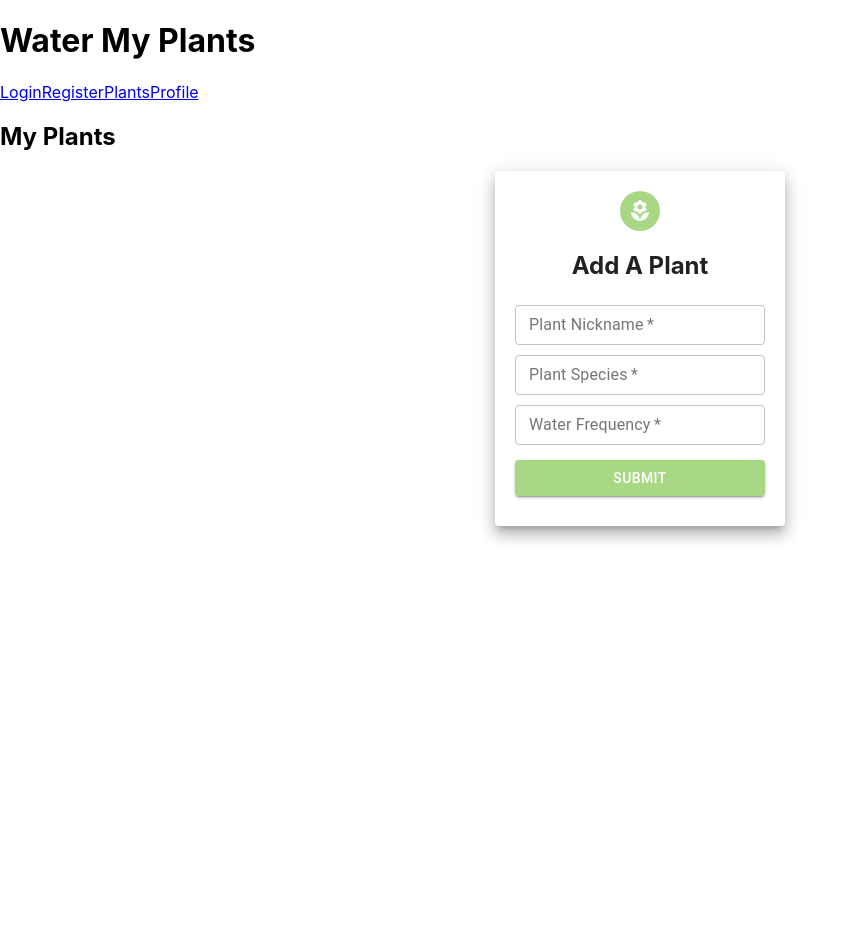
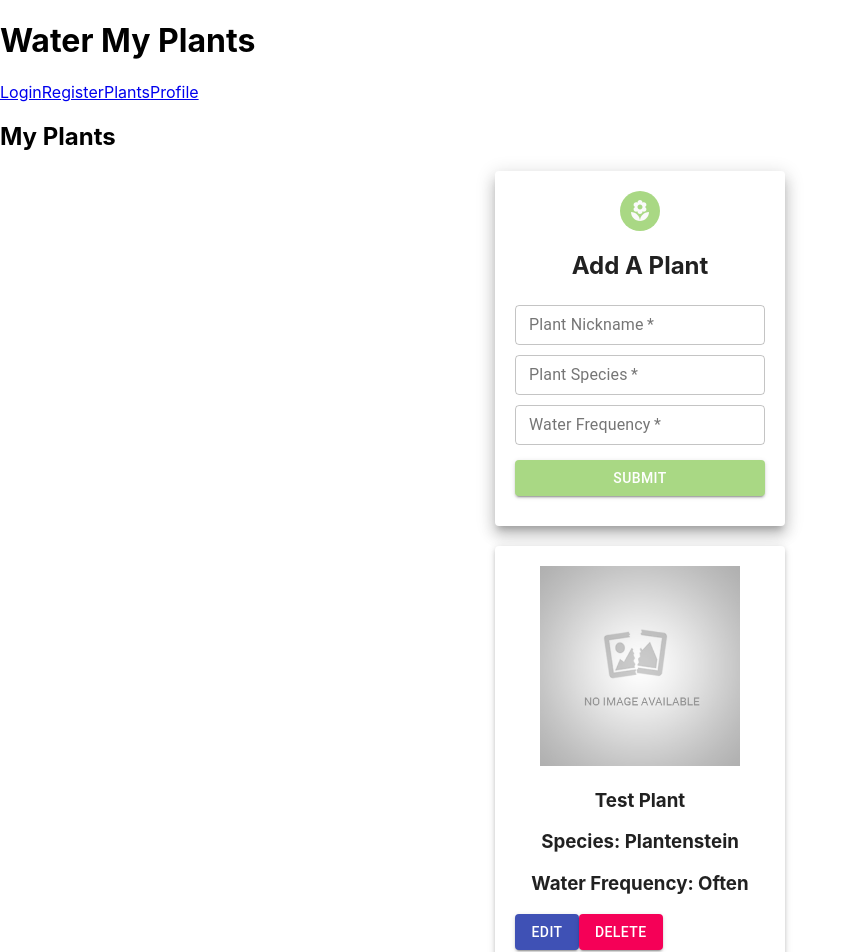
Before and after one commit to Water-My-Plants-tt2/Front-End, a React (Create React App) app in the folder water-my-plants/: page /plants in a window 1280 px wide. Shown: the top 952 px of the page, without its empty margins (0-856 px from the left). Before the commit the page ends 800 px from the top, so only its background shows below. Built offline with nearby package versions, Linux system fonts and the light colour scheme; no server answers; sample sign-in values are in the browser's storage.

Commit message:
Built Plant Card and set up mapping and initial styling

```diff
--- a/water-my-plants/src/components/MyPlants.js
+++ b/water-my-plants/src/components/MyPlants.js
@@ -1,6 +1,7 @@
 import React, { useEffect, useState } from 'react';
-// import axios from 'axios';
+import { axiosWithAuth } from '../utils/axios';
 import AddPlantForm from './AddPlantForm';
+import UserPlantCard from './UserPlantCard';
 
 //Landing Page after Login
 //Authenticated user can Create, Update and Delete a plant object. At a minimum, each plant must have the following properties:
@@ -26,6 +27,14 @@ const initialFormErrors = {
 	h2oFrequency: '',
 };
 
+const initialPlants = [
+	{
+		nickname: 'Test Plant',
+		species: 'Plantenstein',
+		h2oFrequency: 'Often',
+	},
+];
+
 // Set Submit button to disabled
 // Form validation will change this to false when validation passes
 const initialDisabled = false;
@@ -34,29 +43,43 @@ const initialDisabled = false;
 const MyPlants = () => {
 	const [formValues, setFormValues] = useState(initialFormValues);
 	const [formErrors /*setFormErrors*/] = useState(initialFormErrors);
-	// const [plants, setPlants] = useState(initialPlants);
+	const [plants, setPlants] = useState(initialPlants);
 	const [disabled /*setDisabled*/] = useState(initialDisabled);
 
 	const getPlants = () => {
-		// axios
-		// 	.get()
-		// 	.then()
-		// 	.catch((err) => {
-		// 		console.log(err);
-		// 	});
+		axiosWithAuth()
+			.get('/plants/9')
+			.then((res) => {
+				const data = res.data;
+				console.log(data);
+			})
+			.catch((err) => {
+				console.log(err);
+			});
 		console.log('useEffect is working');
 	};
 
 	const postNewPlant = (newPlant) => {
-		// axios
-		// 	.get()
-		// 	.then()
-		// 	.catch((err) => {
-		// 		console.log(err);
-		// 	});
+		axiosWithAuth()
+			.post('/plants/9', newPlant)
+			.then((res) => {
+				setPlants([res.data, ...plants]);
+			})
+			.catch((err) => {
+				console.log(err);
+			});
 		console.log(newPlant);
 		setFormValues(initialFormValues);
 	};
+
+	// const editPlant = () => {
+	// 	axiosWithAuth()
+	// 		.put()
+	// 		.then()
+	// 		.catch((err) => {
+	// 			console.log(err);
+	// 		});
+	// };
 
 	const inputChange = (name, value) => {
 		setFormValues({ ...formValues, [name]: value });
@@ -73,7 +96,7 @@ const MyPlants = () => {
 
 	useEffect(() => {
 		getPlants();
-	}, []);
+	}, [plants]);
 
 	useEffect(() => {
 		console.log('Form values are changing');
@@ -91,6 +114,21 @@ const MyPlants = () => {
 				disabled={disabled}
 				errors={formErrors}
 			/>
+
+			{plants.length === 0 ? (
+				<h2>Add Your First Plant</h2>
+			) : (
+				plants.map((plant) => {
+					return (
+						<UserPlantCard
+							key={plant.name + 1}
+							name={plant.nickname}
+							species={plant.species}
+							h2o={plant.h2oFrequency}
+						/>
+					);
+				})
+			)}
 		</div>
 	);
 };
--- /dev/null
+++ b/water-my-plants/src/components/UserPlantCard.jsx
@@ -0,0 +1,34 @@
+import React from 'react';
+import { Button, Grid, Paper } from '@material-ui/core';
+
+const paperStyle = {
+	padding: 20,
+	height: '390px',
+	width: 250,
+	margin: '20px auto',
+};
+
+const UserPlantCard = (props) => {
+	const { name, species, h2o } = props;
+
+	return (
+		<Grid>
+			<Paper elevation={3} style={paperStyle}>
+				<Grid align='center'>
+					<img className='plantCard' src='/images/placeholder.jpg' alt={name} />
+					<h3>{name}</h3>
+					<h3>Species: {species}</h3>
+					<h3>Water Frequency: {h2o}</h3>
+				</Grid>
+				<Button type='submit' color='primary' variant='contained'>
+					Edit
+				</Button>
+				<Button type='submit' color='secondary' variant='contained'>
+					Delete
+				</Button>
+			</Paper>
+		</Grid>
+	);
+};
+
+export default UserPlantCard;
--- a/water-my-plants/src/index.css
+++ b/water-my-plants/src/index.css
@@ -11,3 +11,9 @@ code {
 	font-family: source-code-pro, Menlo, Monaco, Consolas, 'Courier New',
 		monospace;
 }
+
+/* Temporary CSS For Plant Card */
+.plantCard {
+	width: 200px;
+	height: 200px;
+}
```
Also changed, not shown: water-my-plants/public/images/placeholder.jpg (added). Lines whose indentation alone changed are shown as unchanged.
